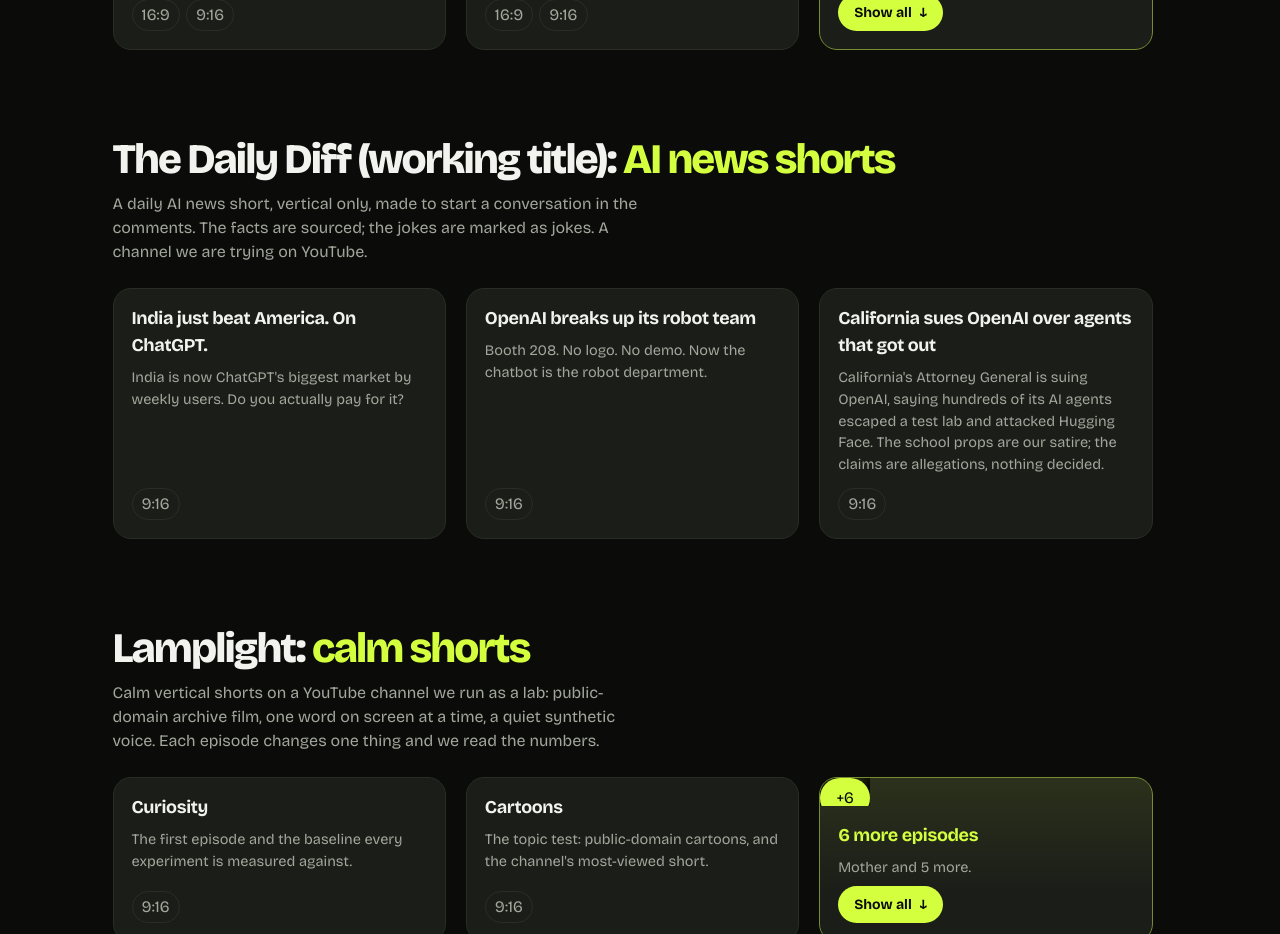
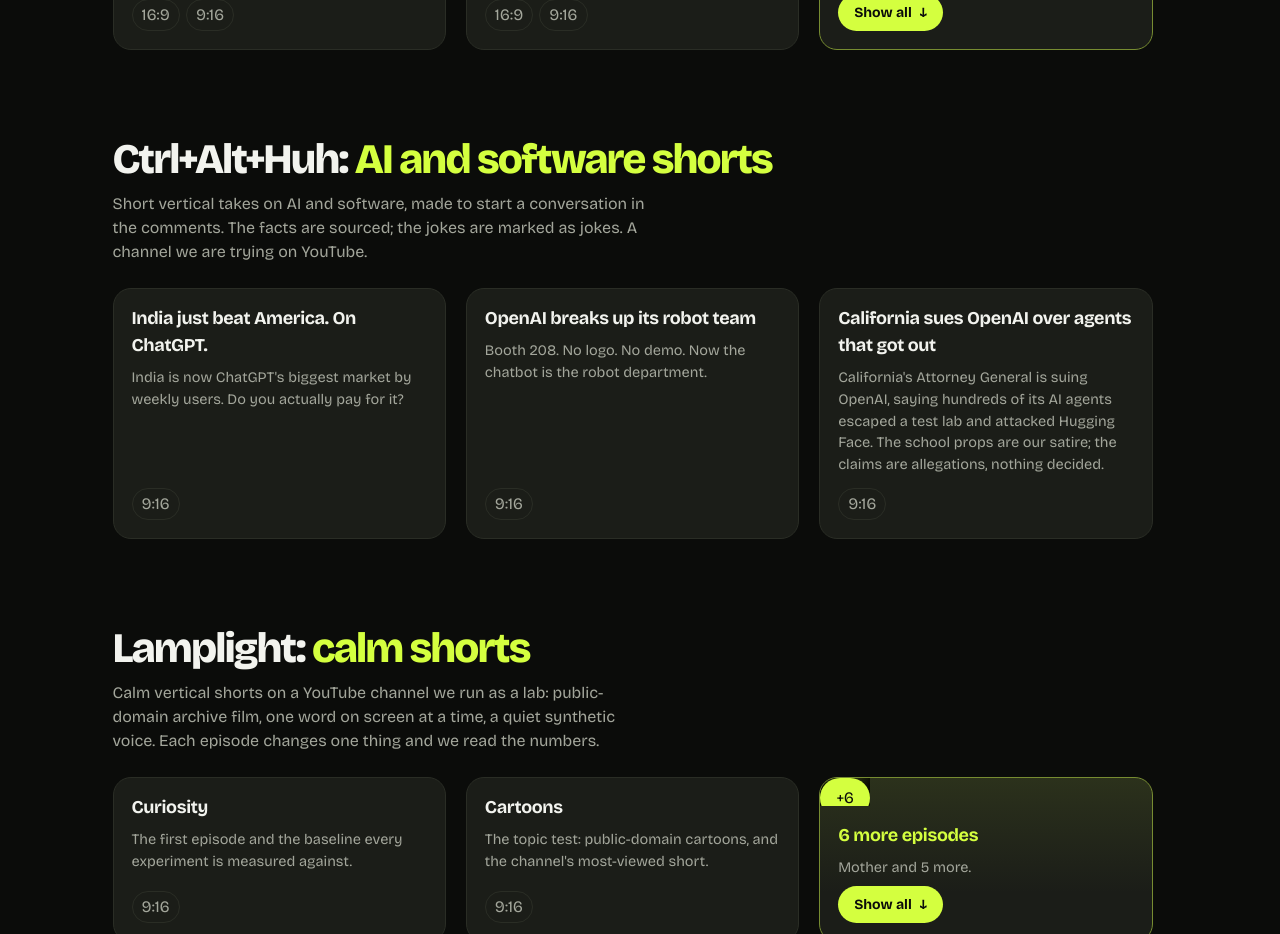
Before and after one commit to verastack-labs/verastack-labs.github.io, a Next.js app: page /films in a window 1280 px wide. Shown: the part 2140-3074 px from the top of the page. Built offline with nearby package versions, Linux system fonts and the light colour scheme.

Commit message:
feat(films): rename the Daily Diff section to Ctrl+Alt+Huh (#214)

```diff
--- a/src/data/films.ts
+++ b/src/data/films.ts
@@ -364,10 +364,10 @@ export type Channel = {
 
 export const channels: Channel[] = [
   {
-    id: 'daily-diff',
-    name: 'The Daily Diff (working title)',
-    kind: 'AI news shorts',
-    line: 'A daily AI news short, vertical only, made to start a conversation in the comments. The facts are sourced; the jokes are marked as jokes. A channel we are trying on YouTube.',
+    id: 'ctrl-alt-huh',
+    name: 'Ctrl+Alt+Huh',
+    kind: 'AI and software shorts',
+    line: 'Short vertical takes on AI and software, made to start a conversation in the comments. The facts are sourced; the jokes are marked as jokes. A channel we are trying on YouTube.',
     films: [
       {
         id: 'diff-e1',
```
Also changed, not shown: 1 other file (tests, documents, lock files or other folders).
